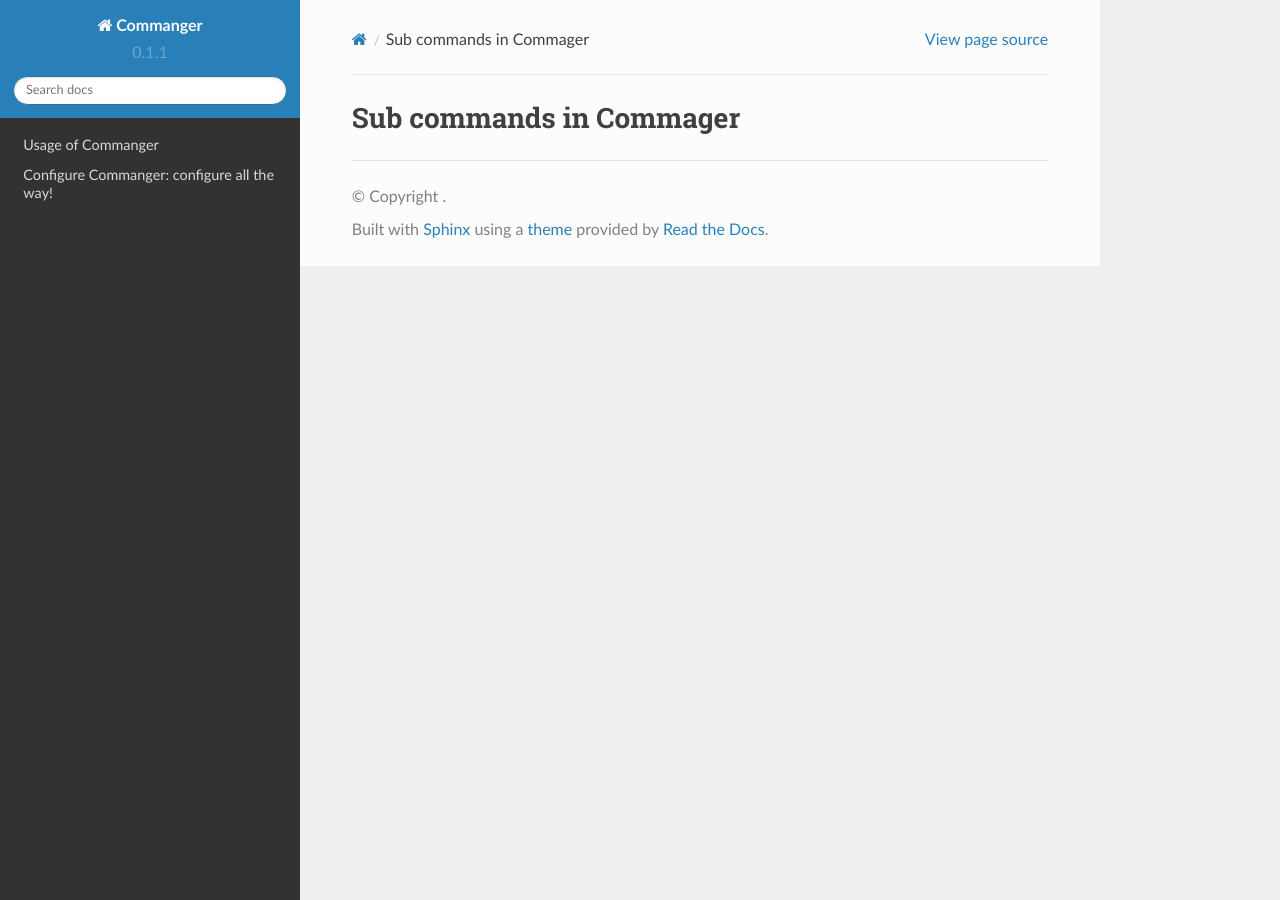
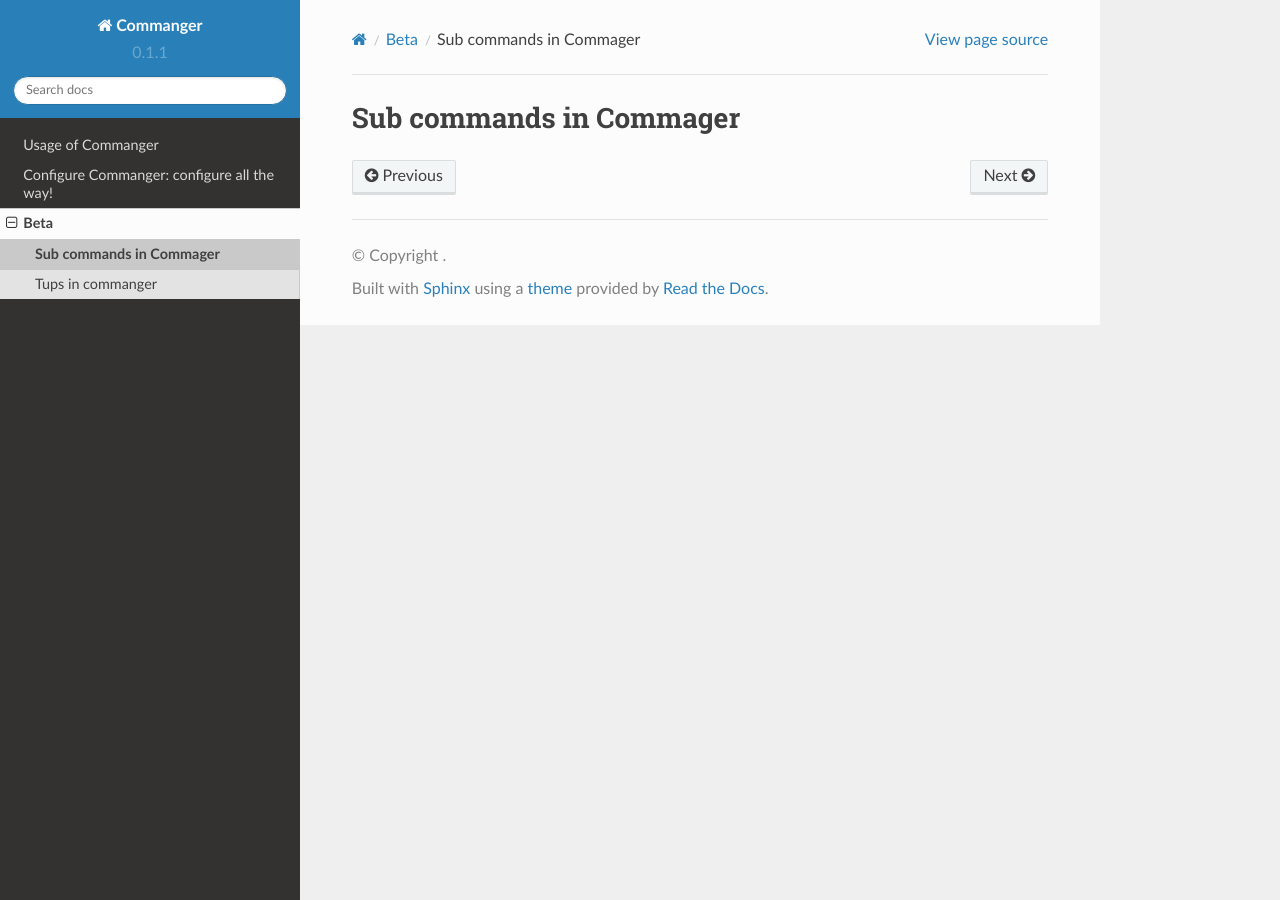
Before and after one commit to thatrandomperson5/commanger-docs, a Sphinx documentation site: the page built from docs/source/Beta/sub.rst, in a window 1280 px wide. Built offline with Sphinx 7.4.7 and the Read the Docs theme 2.0.0, drawn with Linux system fonts in a browser that asks for light colours; pages that are not in the unit, such as notebooks, are missing from menus.

Commit message:
Update index.rst

```diff
--- a/docs/source/index.rst
+++ b/docs/source/index.rst
@@ -43,4 +43,4 @@ Contents
 
    usage
    configure
-   Beta
+   beta
```
